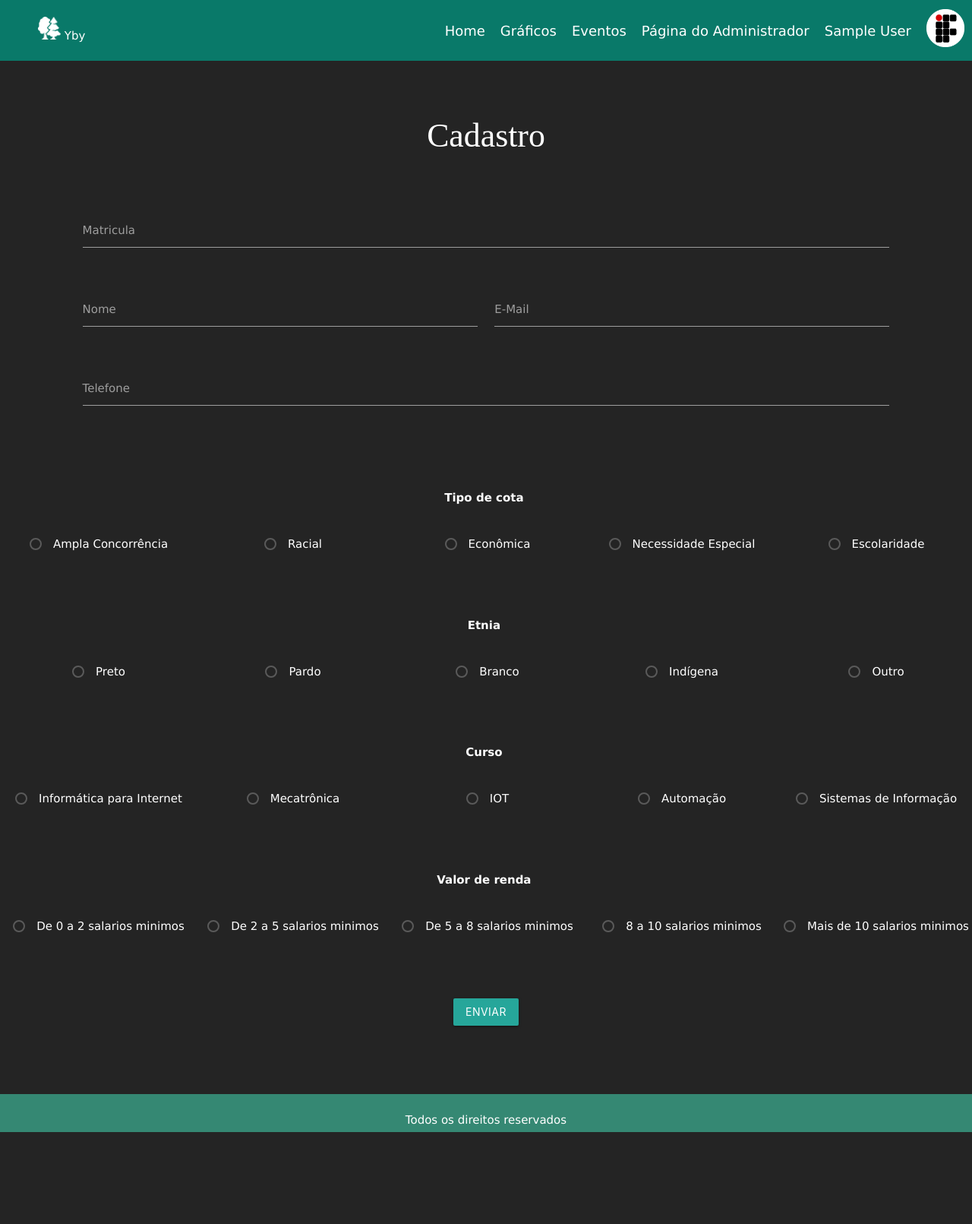
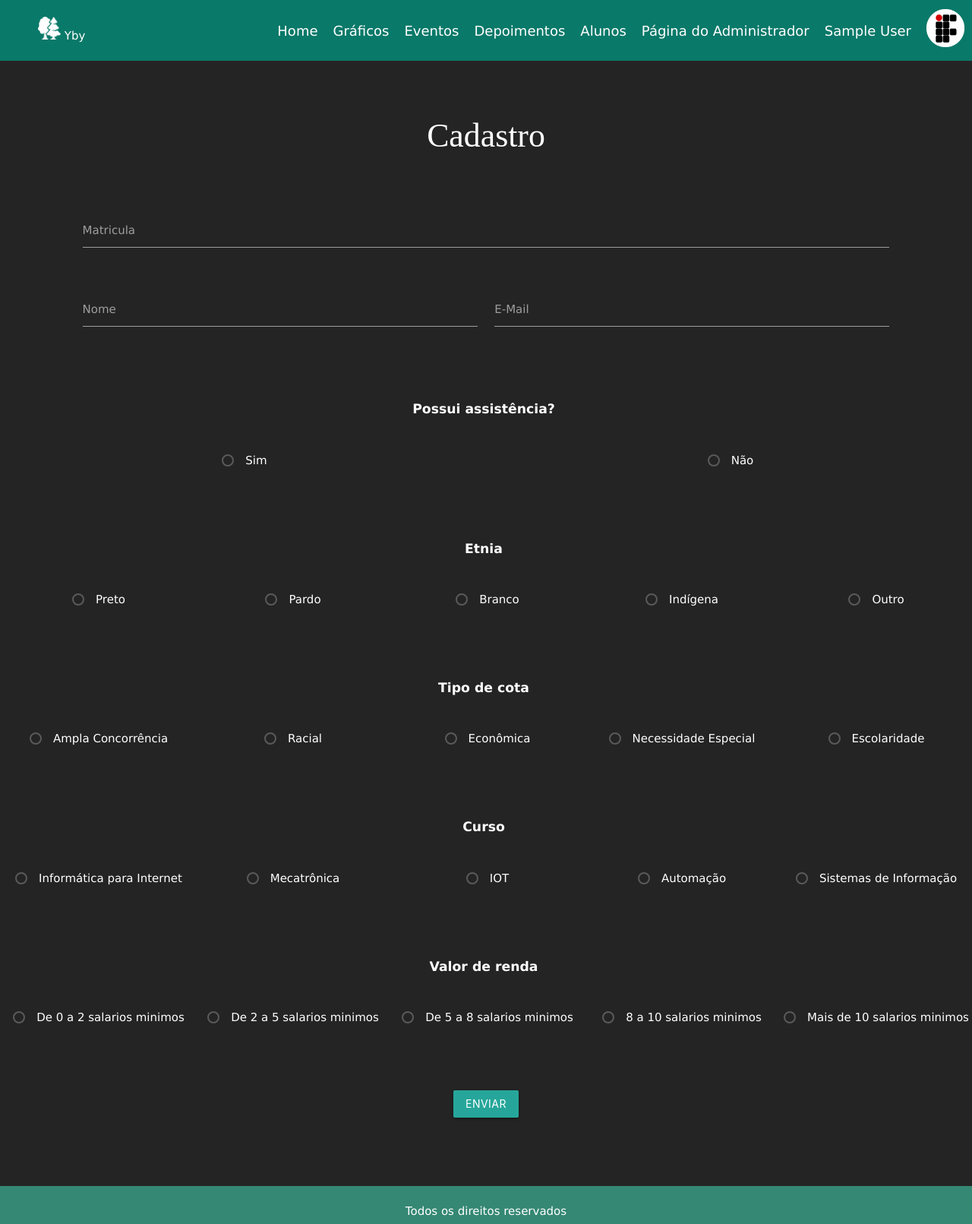
Before and after one commit to JosiasNJB/Sigae-Yby, a PHP site: page /cadastro.php in a window 1280 px wide. Shown: the whole page at 76% size. Before the commit the page ends 1490 px from the top, so only its background shows below. Run offline with PHP 8.4, Linux system fonts and the light colour scheme; the visitor is signed in with stand-in values (Sample User, id 1); some libraries are stand-ins or nearby versions.

Commit message:
small changes, graphs, header, alunos

```diff
--- a/site_JLV/cadastro.php
+++ b/site_JLV/cadastro.php
@@ -102,63 +102,34 @@
 					</div>
 				</div>
 
-				<div class="row">
-					<div class="input-field col s10 pull-s1">
-
-						  <input id="telefone" type="password" class="validate" name="telefone">
-						  <label for="telefone">Telefone</label>
-					</div>
-				</div>
-
 				<br>
 				<br>
-				<br>
-				<p class="centerp"><b>Tipo de cota&nbsp;</b></p>
+				<h6 class="centerp"><b>Possui assistência?&nbsp;</b></h6>
 				<br>
 				<div class="input-field col s4">
+
 
 					<br>
 
 					<p class="centerp">
 						<label>
-						  <input class="with-gap" name="statmatricula" type="radio" value="1"/>
-						  <span>Ampla Concorrência</span>
+						  <input class="with-gap" name="assist" type="radio" value="1"/>
+						  <span>Sim</span>
 						</label>
 					</p>
 
 					<p class="centerp">
 						<label>
-						  <input class="with-gap pull-s1" name="statmatricula" type="radio" value="2" />
-						  <span>Racial</span>
+						  <input class="with-gap pull-s1" name="assist" type="radio" value="2" />
+						  <span>Não</span>
 						</label>
 					</p>
 
-					<p class="centerp">
-						<label>
-						  <input class="with-gap" name="statmatricula" type="radio" value="3" />
-						  <span>Econômica</span>
-						</label>
-					</p>
-
-					<p class="centerp">
-						<label>
-						  <input class="with-gap" name="statmatricula" type="radio" value="4" />
-						  <span>Necessidade Especial</span>
-						</label>
-					</p>
-
-					<p class="centerp">
-						<label>
-						  <input class="with-gap" name="statmatricula" type="radio" value="5" />
-						  <span>Escolaridade</span>
-						</label>
-					</p>
 				</div>
-
 				<br>
 				<br>
 				<br>
-				<p class="centerp"><b>Etnia&nbsp;</b></p>
+				<h6 class="centerp"><b>Etnia&nbsp;</b></h6>
 				<br>
 				<div class="input-field col s4">
 
@@ -204,7 +175,52 @@
 				<br>
 				<br>
 				<br>
-				<p class="centerp"><b>Curso&nbsp;</b></p>
+				<h6 class="centerp"><b>Tipo de cota&nbsp;</b></h6>
+				<br>
+				<div class="input-field col s4">
+
+					<br>
+
+					<p class="centerp">
+						<label>
+						  <input class="with-gap" name="statmatricula" type="radio" value="1"/>
+						  <span>Ampla Concorrência</span>
+						</label>
+					</p>
+
+					<p class="centerp">
+						<label>
+						  <input class="with-gap pull-s1" name="statmatricula" type="radio" value="2" />
+						  <span>Racial</span>
+						</label>
+					</p>
+
+					<p class="centerp">
+						<label>
+						  <input class="with-gap" name="statmatricula" type="radio" value="3" />
+						  <span>Econômica</span>
+						</label>
+					</p>
+
+					<p class="centerp">
+						<label>
+						  <input class="with-gap" name="statmatricula" type="radio" value="4" />
+						  <span>Necessidade Especial</span>
+						</label>
+					</p>
+
+					<p class="centerp">
+						<label>
+						  <input class="with-gap" name="statmatricula" type="radio" value="5" />
+						  <span>Escolaridade</span>
+						</label>
+					</p>
+				</div>
+
+				<br>
+				<br>
+				<br>
+				<h6 class="centerp"><b>Curso&nbsp;</b></h6>
 				<br>
 				<div class="input-field col s4">
 
@@ -249,7 +265,7 @@
 				<br>
 				<br>
 				<br>
-				<p class="centerp"><b>Valor de renda&nbsp;</b></p>
+				<h6 class="centerp"><b>Valor de renda&nbsp;</b></h6>
 				<br>
 				<div class="input-field col s4">
 
--- a/site_JLV/graph.php
+++ b/site_JLV/graph.php
@@ -49,7 +49,11 @@
             }
         </script>
 
-        <div class = "chart" id="piechart" style="width: 900px; height: 500px;"></div>
+
+        <div class='center'>
+            <div class = "chart" id="piechart" style="width: 900px; height: 500px;"></div>
+        </div>
+
 
 		<!-- chamando o footer na pagina -->
 		<?php include_once 'footer.php';?>
--- a/site_JLV/header.php
+++ b/site_JLV/header.php
@@ -93,18 +93,14 @@
 			<div class="menu valign-wrapper">
 
 				<li><a class='menuheader' href="index.php">Home</a></li>
-				<!-- <li><a href="sobre.php">Sobre</a></li> -->
-
-				<!--<li><a href="contato.php">Contato</a></li>-->
 				<!-- Repurpose depoimentos.php into showing the depoimentos stored in the database
 				maybe make another page that only shows up when the pessoa is logged in to make the depoimentos meant to be stored
 				maybe make a personal pessoa page where you can do the depoimentos and it shows pessoa info
 				and from there you'd be able to log off and alter your own data like on the update page-->
 				<li><a class='menuheader' href="graph.php">Gráficos</a></li>
-				<!-- <li><a href="usuarios.php">Usuários</a></li> -->
 				<li><a class='menuheader' href='eventos.php'> Eventos</a></li>
-				<?php //echo $dep; ?>
-				<?php //echo $aluno; ?>
+				<?php echo $dep; ?>
+				<?php echo $aluno; ?>
 				<?php echo $onoff; ?>
 				<?php echo $admpag; ?>
 				<?php echo $perfil; ?>
```
Also changed, not shown: site_JLV/usuarios.php (deleted, +0 -87 lines).
